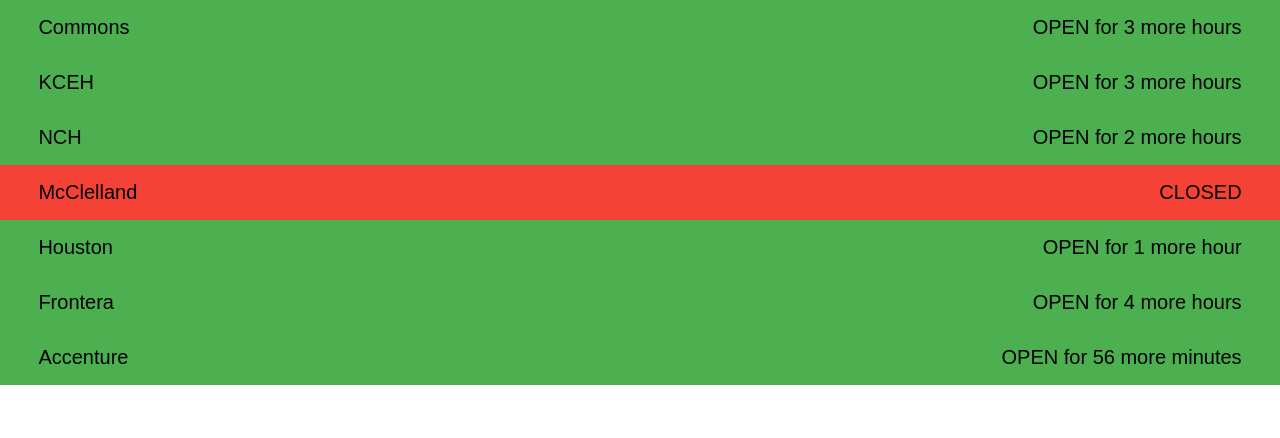
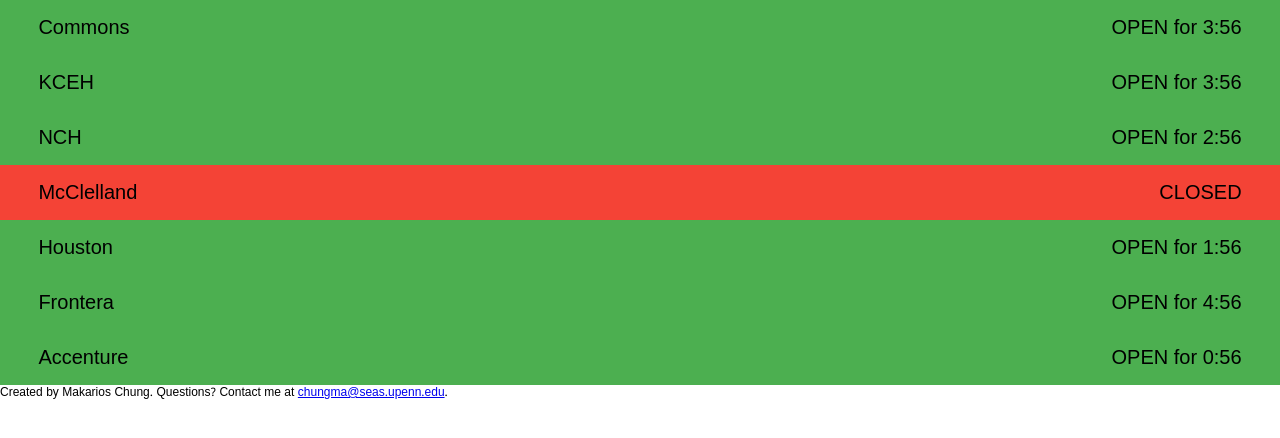
Before and after one commit to 16makariosc/notsosmartasian.github.io, a PHP site: page / in a window 1280 px wide; the page is wider, and only the part inside the window is pictured. Shown: the top 438 px of that part. Run offline with PHP 8.4, Linux system fonts and the light colour scheme; some web fonts are replaced.

Commit message:
added credits and better time

```diff
--- a/index.html
+++ b/index.html
@@ -7,7 +7,8 @@
   			integrity="sha256-Qw82+bXyGq6MydymqBxNPYTaUXXq7c8v3CwiYwLLNXU="
   			crossorigin="anonymous"></script>
   <script src="scripts/main.js"></script>
-	<title>Penn DineTrack</title>
+	<title>Penn DineTime</title>
+	<meta name  = "author" conent = "Makarios Chung">
 </head>
 
 <body>
@@ -62,6 +63,9 @@
 	</ul>
 </body>
 
+<footer>
+  <p id = "footer">Created by Makarios Chung. Questions? Contact me at <a href="mailto:chungma@seas.upenn.edu">chungma@seas.upenn.edu</a>.</p>
+
 </html>
 
 
--- a/scripts/main.js
+++ b/scripts/main.js
@@ -14,19 +14,9 @@
 function openOne(id, nextOpenTime){
 	if ($("#"+id).hasClass('closed')){
 		$("#"+id).toggleClass('closed open');
-		if (parseInt(nextOpenTime) > 1) {
-           $("#"+id+" .status").html("OPEN for " + parseInt(nextOpenTime) + " more hours");
-		}
-		else if (parseInt(nextOpenTime) ==  1) {
-			$("#"+id+" .status").html("OPEN for " + parseInt(nextOpenTime) + " more hour");
-		}
-		else {
-		   $("#"+id+" .status").html("OPEN for " + parseInt(nextOpenTime*60) + " more minutes");
-		}
-		console.log(id+' has opened')
+        $("#"+id+" .status").html("OPEN for " + parseInt(nextOpenTime) + ":" + parseInt((nextOpenTime - parseInt(nextOpenTime))*60));
 	}
 }
-
 function closeOne(id){
 	if ($("#"+id).hasClass('open')){
 		$("#"+id).toggleClass('open closed');
@@ -189,14 +179,14 @@
     var t = d.getHours();
     var w = d.getDay();
 
-	console.log (inRange(3.877, 2, 5));
-    console.log('w'+w);
-    console.log(t);
-    console.log(m);
+//	console.log (inRange(3.877, 2, 5));
+//    console.log('w'+w);
+//    console.log(t);
+//    console.log(m);
 
 	t = t+(m/60);
 
-	console.log(t);
+//	console.log(t);
 
 	switch(w){
 		case 0 : sundayTimes(t); break;
--- a/styles/styles.css
+++ b/styles/styles.css
@@ -59,6 +59,11 @@
     text-align: middle;
 }
 
+#footer{
+	font-size:12px;
+	margin:0px;
+}
+
 button{
     background:none;
     border:none;
```
